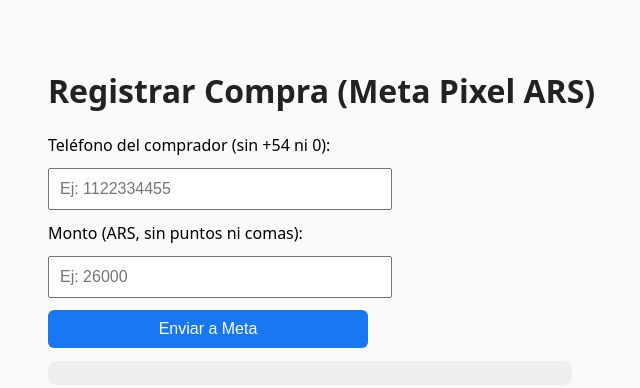
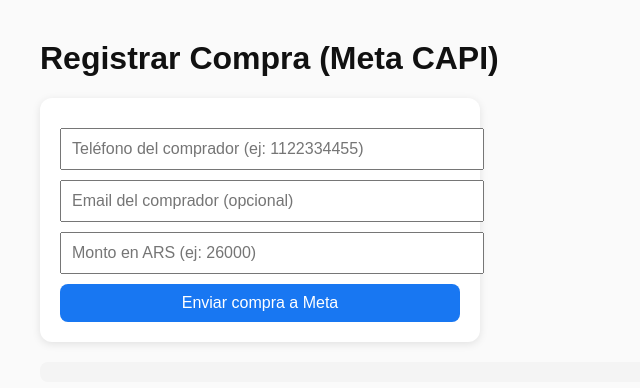
Before and after one commit to futbolaldia900-hub/landingconvertix, a website: page admin.html in a window 1280 px wide. Shown: the whole page, without its empty margins (0-640 px from the left). Drawn offline with Linux system fonts and the light colour scheme.

Commit message:
Update admin.html

```diff
--- a/admin.html
+++ b/admin.html
@@ -3,49 +3,55 @@
 <head>
   <meta charset="UTF-8" />
   <meta name="viewport" content="width=device-width, initial-scale=1.0" />
-  <title>Panel de Ventas (Meta CAPI Argentina)</title>
+  <title>Panel de Ventas - Meta CAPI</title>
   <style>
-    body { font-family: system-ui, sans-serif; padding: 40px; background: #fafafa; }
-    h1 { color: #222; }
-    input, button {
-      display: block;
-      margin: 12px 0;
-      padding: 10px;
-      width: 100%;
-      max-width: 320px;
-      font-size: 16px;
-    }
-    button {
-      background-color: #1877f2;
-      color: white;
-      border: none;
-      border-radius: 6px;
-      cursor: pointer;
-    }
-    button:hover { background-color: #145dbf; }
-    pre { background: #eee; padding: 12px; border-radius: 8px; max-width: 500px; overflow-x: auto; }
+    body { font-family: Arial, sans-serif; margin: 40px; background: #fafafa; color: #333; }
+    h1 { color: #111; }
+    form { max-width: 400px; background: white; padding: 20px; border-radius: 12px; box-shadow: 0 2px 8px rgba(0,0,0,0.1); }
+    input, button { width: 100%; padding: 10px; margin-top: 10px; font-size: 1rem; }
+    button { background: #1877f2; color: white; border: none; border-radius: 8px; cursor: pointer; }
+    button:hover { background: #0e63d0; }
+    #result { white-space: pre-wrap; background: #f4f4f4; padding: 10px; margin-top: 20px; border-radius: 8px; }
   </style>
 </head>
 <body>
-  <h1>Registrar Compra (Meta Pixel ARS)</h1>
+  <h1>Registrar Compra (Meta CAPI)</h1>
 
   <form id="purchaseForm">
-    <label>Teléfono del comprador (sin +54 ni 0):</label>
-    <input type="text" id="phone" placeholder="Ej: 1122334455" required />
-
-    <label>Monto (ARS, sin puntos ni comas):</label>
-    <input type="number" id="amount" placeholder="Ej: 26000" required />
-
-    <button type="submit">Enviar a Meta</button>
+    <input type="text" id="phone" placeholder="Teléfono del comprador (ej: 1122334455)" />
+    <input type="email" id="email" placeholder="Email del comprador (opcional)" />
+    <input type="number" id="amount" placeholder="Monto en ARS (ej: 26000)" required />
+    <button type="submit">Enviar compra a Meta</button>
   </form>
 
-  <pre id="result"></pre>
+  <div id="result"></div>
 
   <script>
     const form = document.getElementById("purchaseForm");
-    const result = document.getElementById("result");
-
     form.addEventListener("submit", async (e) => {
       e.preventDefault();
       const phone = document.getElementById("phone").value;
-      const amount = document.getElementById("amount
+      const email = document.getElementById("email").value;
+      const amount = document.getElementById("amount").value;
+
+      if (!amount || (!phone && !email)) {
+        alert("Debes ingresar al menos teléfono o email, y el monto en ARS.");
+        return;
+      }
+
+      const res = await fetch("/api/meta-purchase", {
+        method: "POST",
+        headers: { "Content-Type": "application/json" },
+        body: JSON.stringify({ phone, email, amount }),
+      });
+
+      const data = await res.json();
+      if (data.success) {
+        document.getElementById("result").innerHTML = "✅ Enviado correctamente a Meta<br>" + JSON.stringify(data.metaResponse, null, 2);
+      } else {
+        document.getElementById("result").innerHTML = "❌ Error al enviar<br>" + JSON.stringify(data, null, 2);
+      }
+    });
+  </script>
+</body>
+</html>
```
